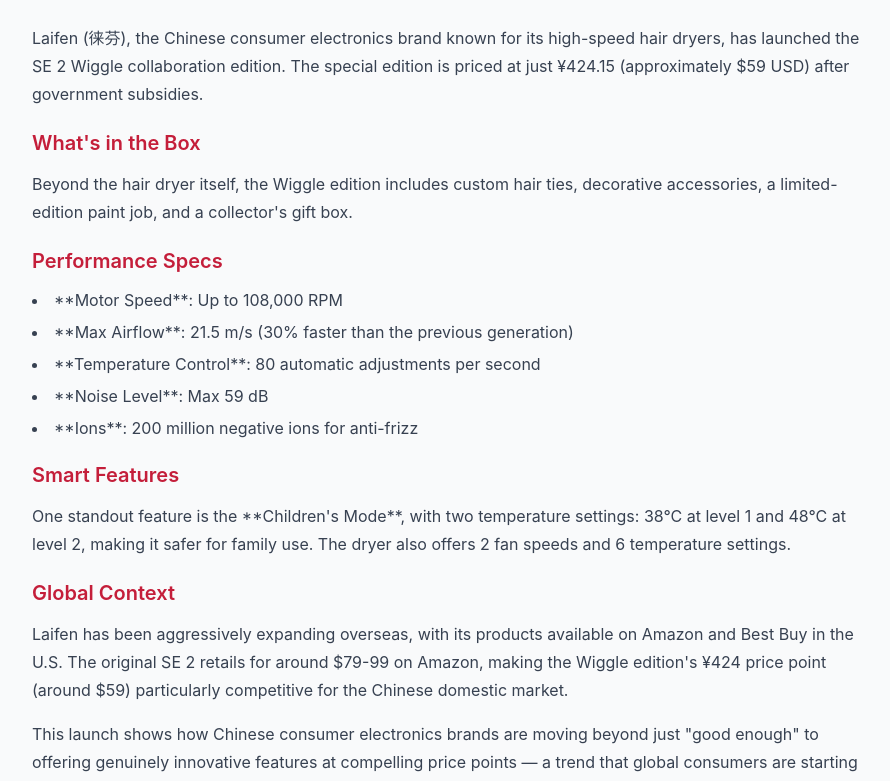
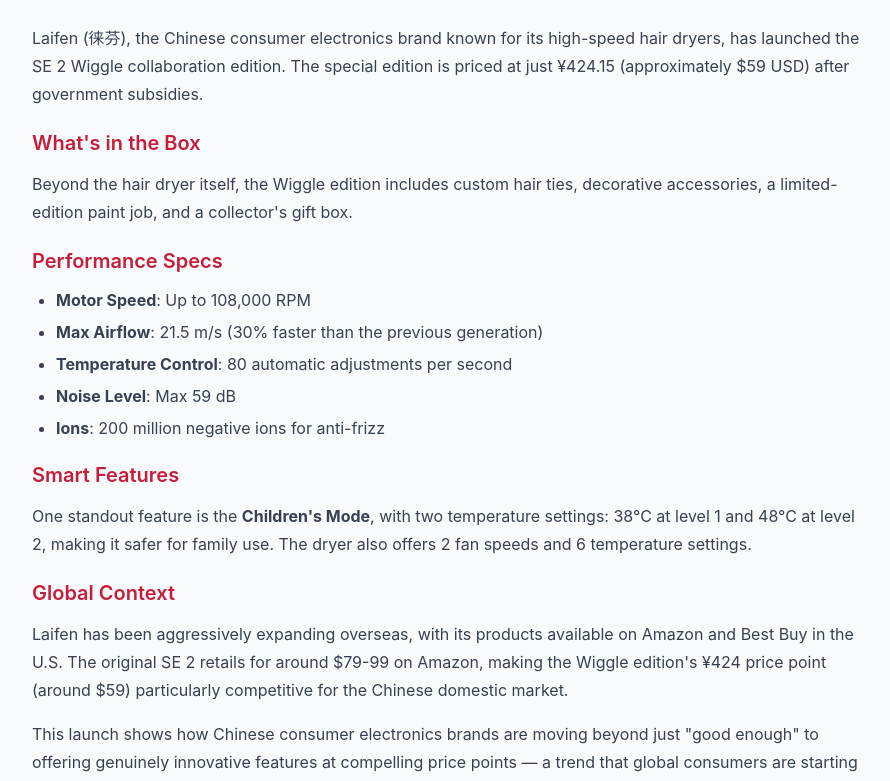
Before and after one commit to fushuqian/cnitnews, a Next.js app: page /article/laifen-se2-wiggle-hair-dryer-launch in a window 1280 px wide. Shown: the part 812-1593 px from the top of the page, without its empty margins (192-1082 px from the left). Built offline with nearby package versions, Linux system fonts and the light colour scheme.

Commit message:
Add react-markdown rendering for article content

```diff
--- a/pages/article/[slug].tsx
+++ b/pages/article/[slug].tsx
@@ -1,6 +1,8 @@
 import Image from 'next/image';
 import Link from 'next/link';
 import Head from 'next/head';
+import ReactMarkdown from 'react-markdown';
+import remarkGfm from 'remark-gfm';
 import Navbar from '@/components/Navbar';
 import Footer from '@/components/Footer';
 import { articles, getArticleBySlug, getRelatedArticles } from '@/data/articles';
@@ -70,21 +72,9 @@
           </div>
 
           <div className="article-content text-gray-700">
-            {article.content.split('\n').map((paragraph, index) => {
-              if (paragraph.startsWith('## ')) {
-                return <h2 key={index}>{paragraph.slice(3)}</h2>;
-              }
-              if (paragraph.startsWith('### ')) {
-                return <h3 key={index}>{paragraph.slice(4)}</h3>;
-              }
-              if (paragraph.startsWith('- ')) {
-                return <li key={index}>{paragraph.slice(2)}</li>;
-              }
-              if (paragraph.trim() === '') {
-                return null;
-              }
-              return <p key={index}>{paragraph}</p>;
-            })}
+            <ReactMarkdown remarkPlugins={[remarkGfm]}>
+              {article.content}
+            </ReactMarkdown>
           </div>
 
           <div className="mt-8 flex flex-wrap gap-2">
```
Also changed, not shown: package.json (+6 -4 lines), 1 other file (tests, documents, lock files or other folders).
